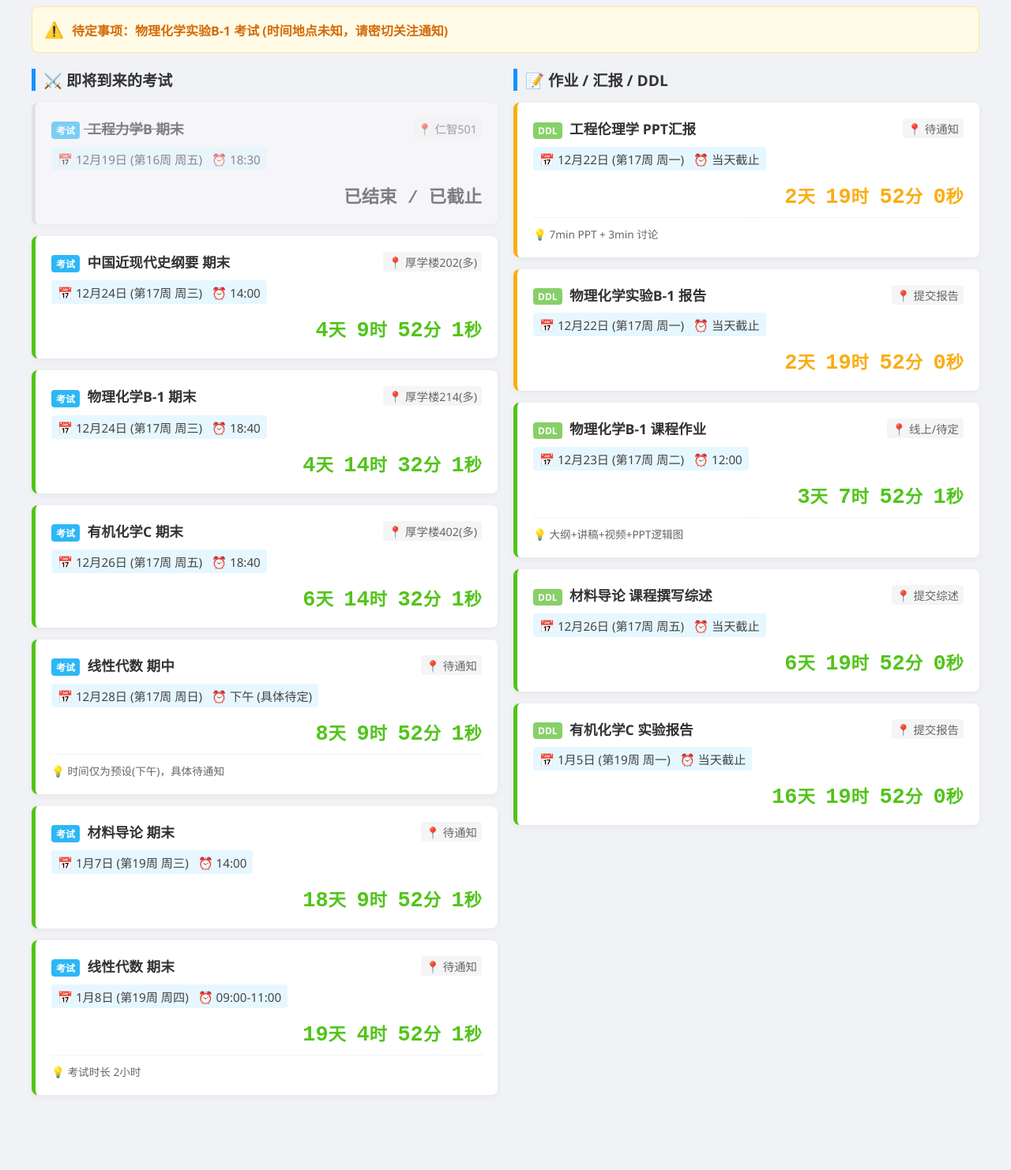
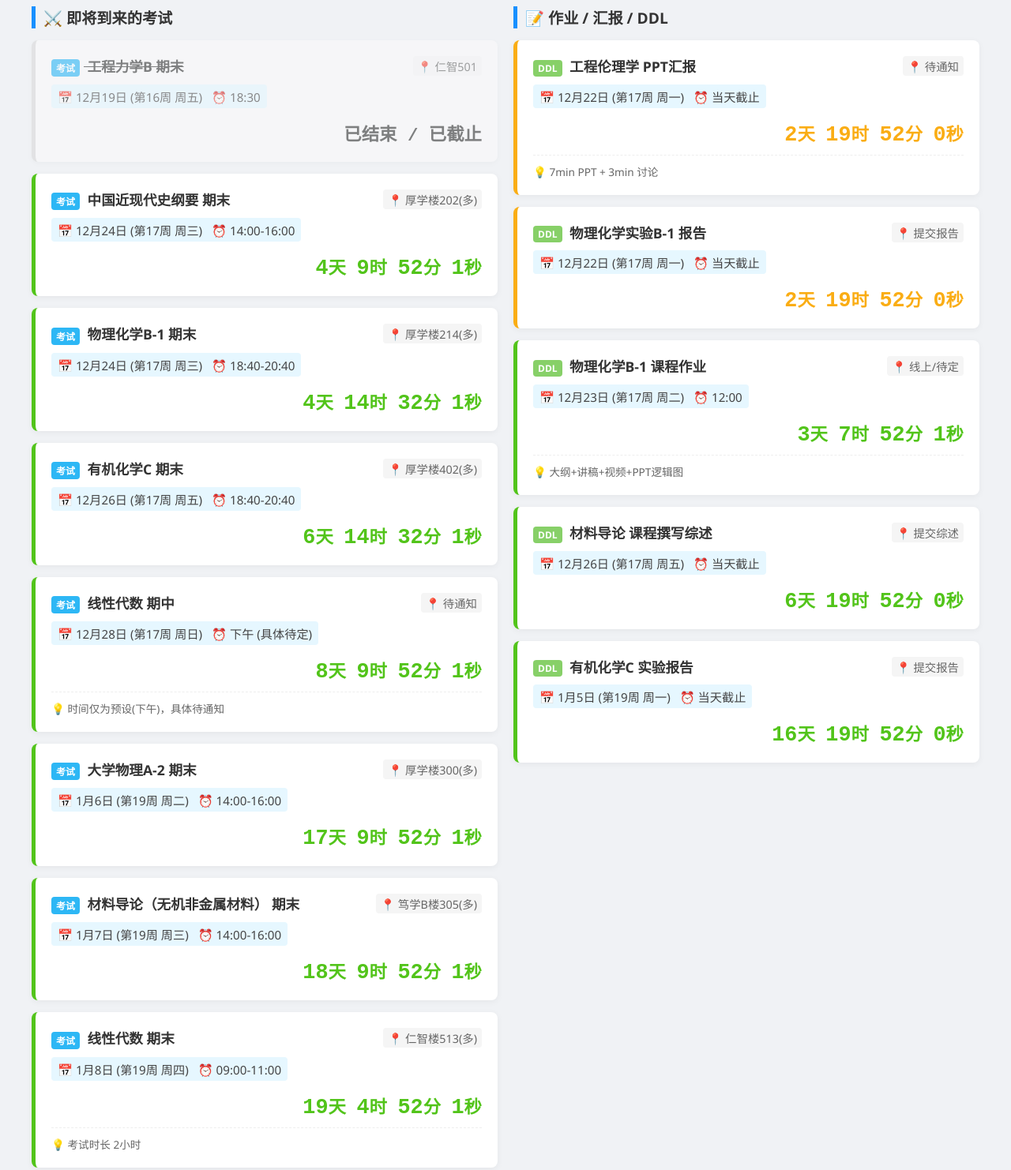
Before and after one commit to Eddie-Kan/Exams-DDL, a plain HTML site: page exams.html in a window 1280 px wide. Shown: the part 180-1662 px from the top of the page at 79% size. Before the commit the page ends 1602 px from the top, so only its background shows below. Drawn offline with Linux system fonts and the light colour scheme.

```diff
--- a/exams.html
+++ b/exams.html
@@ -181,13 +181,6 @@
         </div>
     </header>
 
-    <div class="alert-box">
-        <span class="alert-icon">⚠️</span>
-        <div>
-            待定事项：<strong>物理化学实验B-1 考试</strong> (时间地点未知，请密切关注通知)
-        </div>
-    </div>
-
     <div id="list-view" class="main-grid">
         <div class="column">
             <div class="section-title">⚔️ 即将到来的考试</div>
@@ -216,14 +209,15 @@
     const rawData = [
         // 考试类
         { type: 'exam', title: '工程力学B 期末', date: '2025-12-19T18:30:00', loc: '仁智501', note: '' },
-        { type: 'exam', title: '中国近现代史纲要 期末', date: '2025-12-24T14:00:00', loc: '厚学楼202(多)', note: '' },
-        { type: 'exam', title: '物理化学B-1 期末', date: '2025-12-24T18:40:00', loc: '厚学楼214(多)', note: '' },
-        { type: 'exam', title: '有机化学C 期末', date: '2025-12-26T18:40:00', loc: '厚学楼402(多)', note: '' },
+        { type: 'exam', title: '中国近现代史纲要 期末', date: '2025-12-24T14:00:00', customTime: '14:00-16:00', loc: '厚学楼202(多)', note: '' },
+        { type: 'exam', title: '物理化学B-1 期末', date: '2025-12-24T18:40:00', customTime: '18:40-20:40', loc: '厚学楼214(多)', note: '' },
+        { type: 'exam', title: '有机化学C 期末', date: '2025-12-26T18:40:00', customTime: '18:40-20:40', loc: '厚学楼402(多)', note: '' },
         { type: 'exam', title: '线性代数 期中', date: '2025-12-28T14:00:00', loc: '待通知', note: '时间仅为预设(下午)，具体待通知', isApprox: true },
-        { type: 'exam', title: '材料导论 期末', date: '2026-01-07T14:00:00', loc: '待通知', note: '' },
+        { type: 'exam', title: '大学物理A-2 期末', date: '2026-01-06T14:00:00', customTime: '14:00-16:00', loc: '厚学楼300(多)', note: '' },
+        { type: 'exam', title: '材料导论（无机非金属材料） 期末', date: '2026-01-07T14:00:00', customTime: '14:00-16:00', loc: '笃学B楼305(多)', note: '' },
 
         // --- 修正点：线性代数期末时间修正为 9:00-11:00 ---
-        { type: 'exam', title: '线性代数 期末', date: '2026-01-08T09:00:00', customTime: '09:00-11:00', loc: '待通知', note: '考试时长 2小时' },
+        { type: 'exam', title: '线性代数 期末', date: '2026-01-08T09:00:00', customTime: '09:00-11:00', loc: '仁智楼513(多)', note: '考试时长 2小时' },
 
         // DDL类
         { type: 'ddl', title: '工程伦理学 PPT汇报', date: '2025-12-22T23:59:59', loc: '待通知', note: '7min PPT + 3min 讨论' },
```
